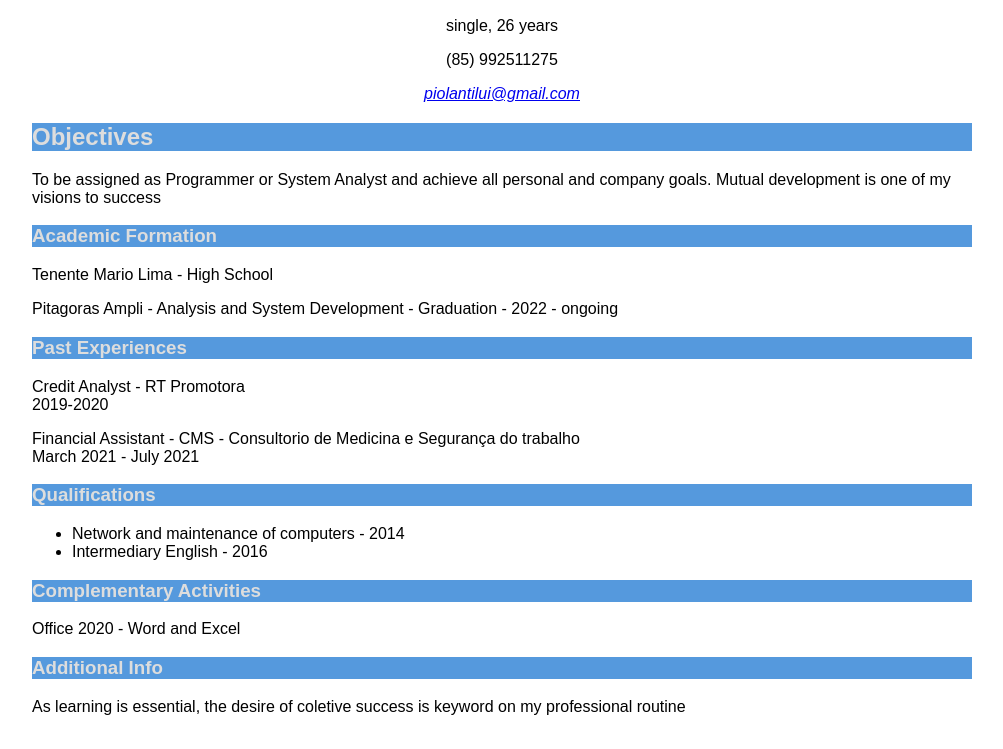
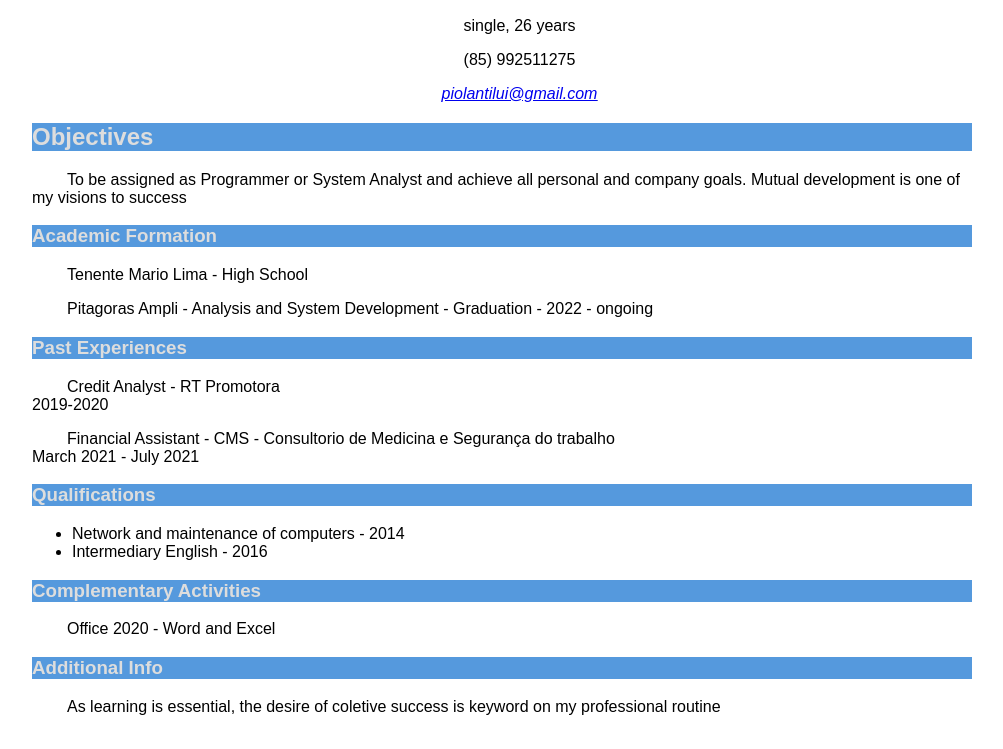
Before and after one commit to lastnui/Curriculum, a plain HTML site: page index.html in a window 1280 px wide. Shown: the part 51-800 px from the top of the page, without its empty margins (138-1141 px from the left). Drawn offline with Linux system fonts and the light colour scheme.

Commit message:
Update style.css

```diff
--- a/style.css
+++ b/style.css
@@ -19,3 +19,6 @@ body{
     margin-right: auto;
     margin-left: auto;
 }
+p{
+    text-indent: 35px;
+}
```
